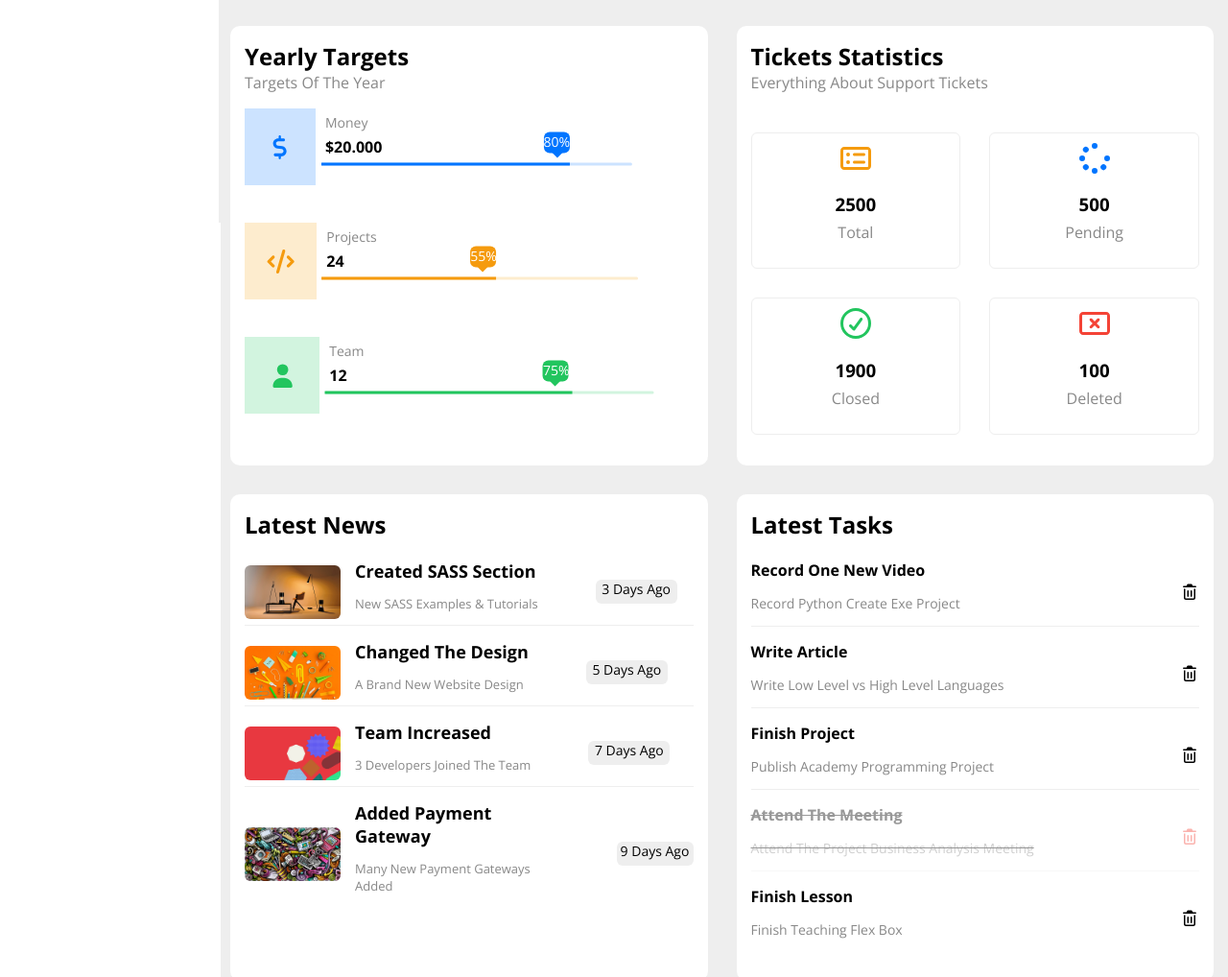
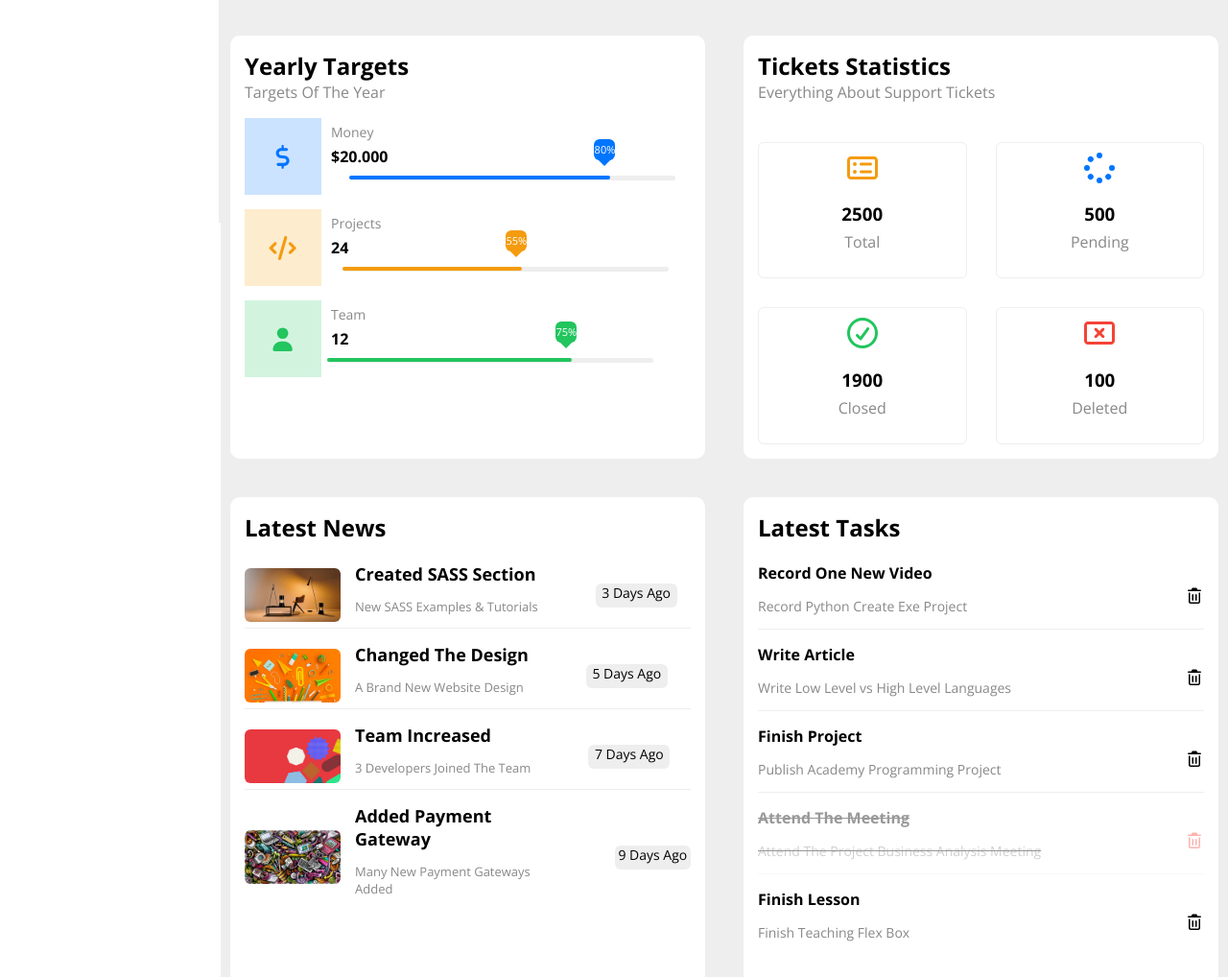
Before and after one commit to anasAS02/Dashboard, a plain HTML site: page index.html in a window 1280 px wide. Shown: the part 568-1586 px from the top of the page at 96% size. Drawn offline with nearby package versions, Linux system fonts and the light colour scheme.

Commit message:
Edit Files

```diff
--- a/css/sass/helpers/_mixin.scss
+++ b/css/sass/helpers/_mixin.scss
@@ -47,6 +47,13 @@
     @content;
   }
 
+  @mixin grid-400 {
+    display: grid;
+    grid-template-columns: repeat(auto-fill, minmax(400px, 1fr));
+    gap: 40px;
+    @content;
+  }
+
   @mixin grid-450 {
     display: grid;
     grid-template-columns: repeat(auto-fill, minmax(450px, 1fr));
--- a/css/sass/pages/_homepage.scss
+++ b/css/sass/pages/_homepage.scss
@@ -126,10 +126,10 @@
 /* Start Welcome Widget */
 .page{
     .page-one{
-        @include grid-450;
+        @include grid-400;
         padding-top: 5px;
         padding-left: 10px;
-        padding-right: 15px;
+        padding-right: 10px;
         .box{
             position: relative;
             padding-bottom: 60px;
@@ -292,6 +292,8 @@
             }
             .text{
                 padding-left: 10px;
+                display: flex;
+                justify-content: center;
                 div{
                     font-size: 14px;
                     color: $gray-color;
@@ -303,105 +305,82 @@
                         margin-top: 5px;
                     }
                 }
+                .progress{
+                    width: 340px;
+                    background-color: $eee-color;
+                    height: 4px;
+                    border-radius: 6px;
+                    position: relative;
+                    margin: 60px 0px -55px -40px;
+                    &::before{
+                        position: absolute;
+                        width: 22px;
+                        height: 22px;
+                        border-radius: 6px;
+                        top: -38px;
+                        color: $white-color;
+                        display: flex;
+                        align-items: center;
+                        justify-content: center;
+                        font-size: 11px;
+                    }
+                    &::after{
+                        content: "";
+                        position: absolute;
+                        border-width: 9px;
+                        border-color: transparent transparent transparent transparent;
+                        border-style: solid;
+                        top: -19px;
+                    }
+                    span{
+                        position: absolute;
+                        height: 4px;
+                        top: 0;
+                        border-radius: 6px;
+                    }
                 }
                 .progress-one{
-                position: relative;
-                width: 75%;
-                height: 3px;
-                background-color: #0075ff33;
-                margin: 58px auto;
-                left: 21%;
-                transform: translate(-50%, -50%);
-                border-radius: 6px;
                     span{
-                    position: absolute;
                         background-color: $blue-color;
-                    height: 3px;
+                    }
+                    &::before{
+                        content: "80%";
+                        left: 75%;
+                        background-color: $blue-color;
                     }
                     &::after{
-                    content: "80%";
-                    background-color: $blue-color;
-                    left: 232px;
-                }
-                &::before{
-                    position: absolute;
-                    content: "";
-                    border-width: 6px;
                         border-color: $blue-color transparent transparent transparent;
-                    left: 240px;
-                    border-style: solid;
-                    top: -11px;
+                        left: 75.5%;
                     }
                 }
                 .progress-two{
-                position: relative;
-                width: 75%;
-                height: 3px;
-                background-color: #f59e0b33;
-                margin: 58px auto;
-                left: 23%;
-                transform: translate(-50%, -50%);
-                border-radius: 6px;
                     span{
-                    position: absolute;
                         background-color: $orange-color;
-                    height: 3px;
+                    }
+                    &::before{
+                        content: "55%";
+                        left: 50%;
+                        background-color: $orange-color;
                     }
                     &::after{
-                    content: "55%";
-                    background-color: $orange-color;
-                    left: 155px;
-                }
-                &::before{
-                    position: absolute;
-                    content: "";
-                    border-width: 6px;
                         border-color: $orange-color transparent transparent transparent;
-                    left: 162px;
-                    border-style: solid;
-                    top: -11px;
+                        left: 50.5%;
                     }
                 }
                 .progress-three{
-                position: relative;
-                width: 75%;
-                height: 3px;
-                background-color: #22c55e33;
-                margin: 58px auto;
-                left: 28%;
-                transform: translate(-50%, -50%);
-                border-radius: 6px;
                     span{
-                    position: absolute;
                         background-color: $green-color;
-                    height: 3px;
+                    }
+                    &::before{
+                        content: "75%";
+                        left: 70%;
+                        background-color: $green-color;
                     }
                     &::after{
-                    content: "75%";
-                    background-color: $green-color;
-                    left: 227px;
-                }
-                &::before{
-                    position: absolute;
-                    content: "";
-                    border-width: 6px;
                         border-color: $green-color transparent transparent transparent;
-                    left: 234px;
-                    border-style: solid;
-                    top: -11px;
+                        left: 70.5%;
                     }
                 }
-            .progress-one::after,
-            .progress-two::after,
-            .progress-three::after{
-                position: absolute;
-                height: 22px;
-                width: 27px;
-                border-radius: 6px;
-                top: -32px;
-                text-align: center;
-                color: $white-color;
-                font-size: 14px;
             }
         }
     }
--- a/index.html
+++ b/index.html
@@ -153,10 +153,10 @@
                             Money
                             <p>$20.000</p>
                         </div>
-                    </div>
-                    <div class="progress-one">
+                        <div class="progress-one progress">
                             <span style="width: 80%">
                             </span>
+                        </div>
                     </div>
                 </div>
                 <div class="y-content">
@@ -166,10 +166,10 @@
                             Projects
                             <p>24</p>
                         </div>
-                    </div>
-                    <div class="progress-two">
+                        <div class="progress-two progress">
                             <span style="width: 55%">
                             </span>
+                        </div>
                     </div>
                 </div>
                 <div class="y-content">
@@ -179,10 +179,10 @@
                             Team
                             <p>12</p>
                         </div>
-                    </div>
-                    <div class="progress-three">
+                        <div class="progress-three progress">
                             <span style="width: 75%">
                             </span>
+                        </div>
                     </div>
                 </div>
         </div>
```
Also changed, not shown: css/main.css, 1 other file. Lines whose indentation alone changed are shown as unchanged.
